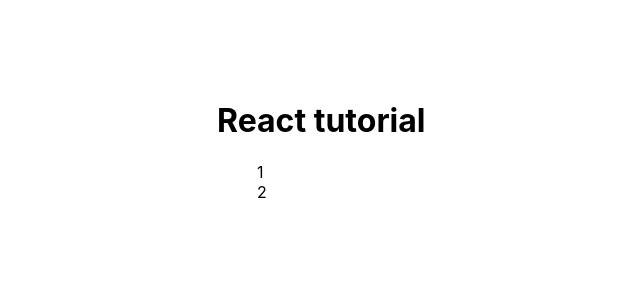
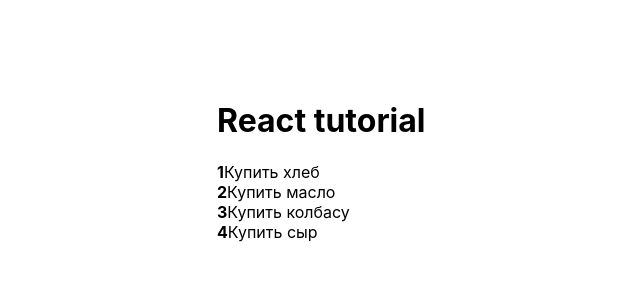
Before and after one commit to Front-Eugene/ReactToDoList, a React (Create React App) app in the folder List/: page / in a window 1280 px wide. Shown: the top 300 px of the page, without its empty margins (123-763 px from the left). Built offline with nearby package versions, Linux system fonts and the light colour scheme.

Commit message:
Add library
prop-types

```diff
--- a/List/src/App.js
+++ b/List/src/App.js
@@ -1,13 +1,20 @@
-import React from 'react'
-import ToDoList from './ToDo/ToDoList';
+import React from "react";
+import ToDoList from "./ToDo/ToDoList";
 
 function App() {
+  const todos = [
+    { id: 1, completed: false, title: "Купить хлеб" },
+    { id: 2, completed: false, title: "Купить масло" },
+    { id: 3, completed: false, title: "Купить колбасу" },
+    { id: 4, completed: false, title: "Купить сыр" },
+  ];
+
   return (
-    <div className='wrapper'>
+    <div className="wrapper">
       <h1>React tutorial</h1>
-      <ToDoList />
+      <ToDoList todos={todos} />
     </div>
-  )
+  );
 }
 
 export default App;
--- /dev/null
+++ b/List/src/ToDo/ToDoItem/ToDoItem.js
@@ -0,0 +1,12 @@
+import React from "react";
+
+function ToDoItem({ todo, index }) {
+  return (
+    <li>
+      <strong>{index + 1}</strong>
+      {todo.title}
+    </li>
+  );
+}
+
+export default ToDoItem;
--- a/List/src/ToDo/ToDoList.css
+++ b/List/src/ToDo/ToDoList.css
@@ -1,3 +1,5 @@
 ul {
     list-style: none;
+    margin: 0;
+    padding: 0;
   }
--- a/List/src/ToDo/ToDoList.js
+++ b/List/src/ToDo/ToDoList.js
@@ -1,11 +1,13 @@
 import React from 'react';
+import ToDoItem from './ToDoItem/ToDoItem';
 import './ToDoList.css';
 
-function ToDoList() {
+function ToDoList(props) {
   return (
     <ul>
-      <li>1</li>
-      <li>2</li>
+        {props.todos.map((todo, index) => {
+            return <ToDoItem todo={todo} key={todo.id} index={index} />
+        })}
     </ul>
   );
 }
--- /dev/null
+++ b/package.json
@@ -0,0 +1,5 @@
+{
+  "dependencies": {
+    "prop-types": "^15.7.2"
+  }
+}
```
Also changed, not shown: 1 other file (tests, documents, lock files or other folders).
